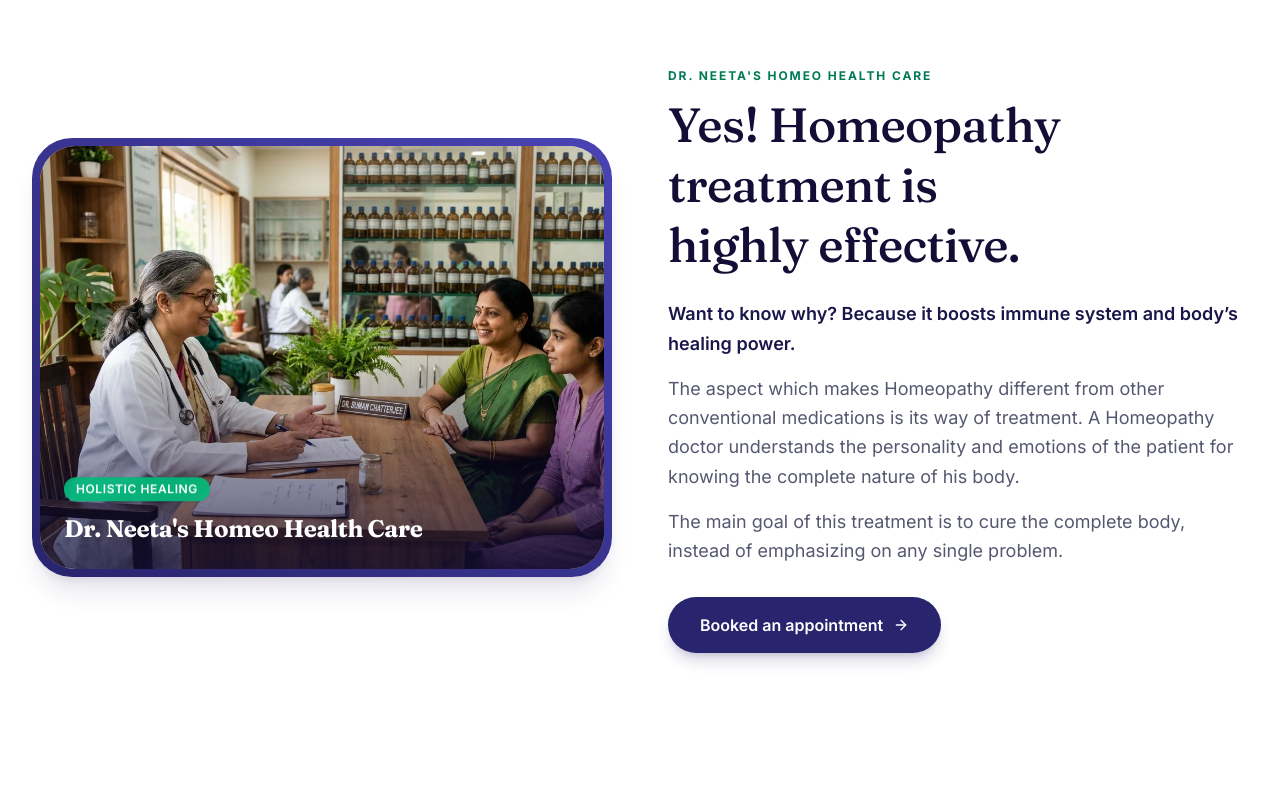
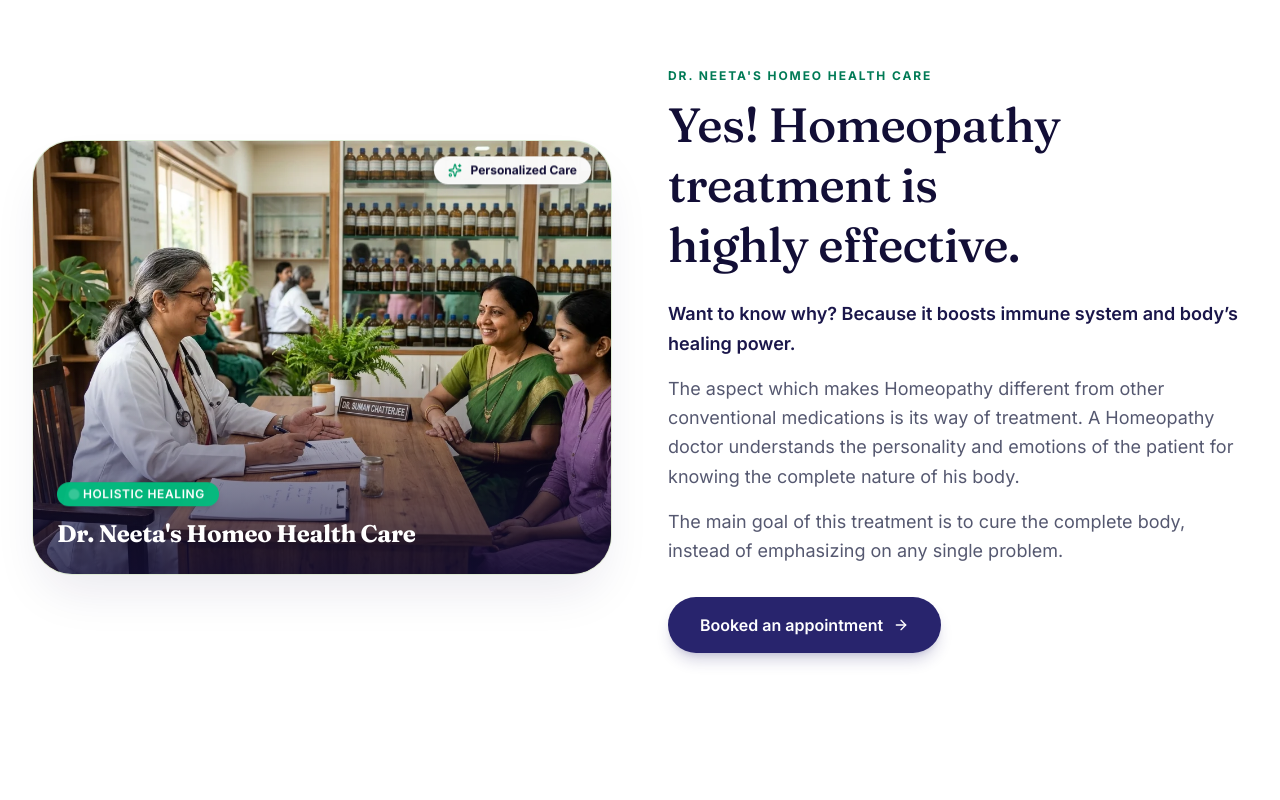
Before and after one commit to drashti1777/homeo-healing, a Next.js app: page / in a window 1280 px wide. Shown: the part 1180-1980 px from the top of the page. Built offline with nearby package versions, Linux system fonts and the light colour scheme; no server answers.

Commit message:
fix: remove blue outline border and add clean hover/float animations on image cards

```diff
--- a/src/components/home/ClinicIntroLive.tsx
+++ b/src/components/home/ClinicIntroLive.tsx
@@ -10,16 +10,16 @@ export function ClinicIntroLive() {
     <section className="section bg-white py-16 lg:py-24">
       <div className="wrap">
         <div className="grid items-center gap-10 lg:grid-cols-2 lg:gap-14">
-          {/* Left Column: Image of Doctor Consultation (Equal 50% Width) */}
+          {/* Left Column: Image of Doctor Consultation (Equal 50% Width, Clean Borderless Frame with Smooth Hover Animation) */}
           <motion.div
             initial={{ opacity: 0, x: -30 }}
             whileInView={{ opacity: 1, x: 0 }}
             viewport={{ once: true, margin: "-40px" }}
             transition={{ duration: 0.7, ease: [0.16, 1, 0.3, 1] }}
+            whileHover={{ y: -8, transition: { duration: 0.3 } }}
             className="relative group w-full"
           >
-            <div className="relative w-full overflow-hidden rounded-[2.5rem] bg-gradient-to-tr from-forest-800 to-forest-600 p-2 shadow-xl shadow-forest-900/10 transition-shadow duration-500 group-hover:shadow-2xl group-hover:shadow-forest-900/20">
-              <div className="relative aspect-[4/3] sm:aspect-[5/4] lg:aspect-[4/3] w-full overflow-hidden rounded-[2.2rem] bg-sage-100">
+            <div className="relative aspect-[4/3] sm:aspect-[5/4] lg:aspect-[4/3] w-full overflow-hidden rounded-3xl sm:rounded-[2.5rem] bg-sage-100 shadow-2xl shadow-forest-900/10 border border-forest-900/5">
               <Image
                 src="/gallery/indian-consultation.webp"
                 alt="Dr. Neeta's Homeo Health Care - Consultation"
@@ -29,20 +29,31 @@ export function ClinicIntroLive() {
               />
               <div
                 aria-hidden="true"
-                  className="absolute inset-0 bg-gradient-to-t from-forest-950/75 via-transparent to-transparent"
+                className="absolute inset-0 bg-gradient-to-t from-forest-950/80 via-transparent to-transparent"
               />
-                <div className="absolute bottom-6 left-6 right-6 text-white">
+
+              {/* Floating Top-Right Animated Badge */}
+              <motion.div
+                animate={{ y: [0, -5, 0] }}
+                transition={{ duration: 4.5, repeat: Infinity, ease: "easeInOut" }}
+                className="absolute top-5 right-5 z-10 inline-flex items-center gap-2 rounded-2xl bg-white/95 px-3.5 py-1.5 text-xs font-bold text-forest-950 backdrop-blur-md shadow-lg shadow-forest-900/15"
+              >
+                <Sparkles className="size-3.5 text-emerald-600" />
+                <span>Personalized Care</span>
+              </motion.div>
+
+              <div className="absolute bottom-6 left-6 right-6 text-white z-10">
                 <motion.span
                   animate={{ y: [0, -4, 0] }}
                   transition={{ duration: 4, repeat: Infinity, ease: "easeInOut" }}
-                    className="inline-block rounded-full bg-emerald-500/90 px-3 py-1 text-xs font-semibold uppercase tracking-wider backdrop-blur-sm shadow-sm"
+                  className="inline-flex items-center gap-1.5 rounded-full bg-emerald-500/95 px-3.5 py-1 text-xs font-semibold uppercase tracking-wider backdrop-blur-md shadow-md"
                 >
-                    Holistic Healing
+                  <span className="size-1.5 rounded-full bg-white animate-ping" />
+                  <span>Holistic Healing</span>
                 </motion.span>
                 <h3 className="mt-2 font-serif text-2xl font-bold text-white">
                   Dr. Neeta&apos;s Homeo Health Care
                 </h3>
-                </div>
               </div>
             </div>
           </motion.div>
--- a/src/components/home/WhyHomeopathySection.tsx
+++ b/src/components/home/WhyHomeopathySection.tsx
@@ -10,35 +10,50 @@ export function WhyHomeopathySection() {
     <section className="section bg-sage-50/60 py-16 lg:py-24 overflow-hidden border-t border-forest-800/10">
       <div className="wrap">
         <div className="grid items-center gap-10 lg:grid-cols-2 lg:gap-14">
-          {/* Left Column: Image of Indian Family Health (Equal 50% Width) */}
+          {/* Left Column: Image of Indian Family Health (Equal 50% Width, Clean Borderless Frame with Smooth Hover Animation) */}
           <motion.div
             initial={{ opacity: 0, x: -30 }}
             whileInView={{ opacity: 1, x: 0 }}
             viewport={{ once: true }}
             transition={{ duration: 0.7 }}
-            className="relative w-full"
+            whileHover={{ y: -8, transition: { duration: 0.3 } }}
+            className="relative group w-full"
           >
-            <div className="relative w-full overflow-hidden rounded-[2.5rem] bg-gradient-to-tr from-forest-800 to-forest-600 p-2 shadow-xl shadow-forest-900/10">
-              <div className="relative aspect-[4/3] sm:aspect-[5/4] lg:aspect-[4/3] w-full overflow-hidden rounded-[2.2rem] bg-sage-100">
+            <div className="relative aspect-[4/3] sm:aspect-[5/4] lg:aspect-[4/3] w-full overflow-hidden rounded-3xl sm:rounded-[2.5rem] bg-sage-100 shadow-2xl shadow-forest-900/10 border border-forest-900/5">
               <Image
                 src="/gallery/indian-family-health.webp"
                 alt="Happy healthy Indian multi-generational family enjoying natural vitality"
                 fill
                 sizes="(min-width: 1024px) 50vw, 90vw"
-                  className="object-cover"
+                className="object-cover transition-transform duration-700 ease-out group-hover:scale-105"
               />
               <div
                 aria-hidden="true"
-                  className="absolute inset-0 bg-gradient-to-t from-forest-950/70 via-transparent to-transparent"
+                className="absolute inset-0 bg-gradient-to-t from-forest-950/80 via-transparent to-transparent"
               />
-                <div className="absolute bottom-6 left-6 right-6 text-white">
-                  <p className="text-xs font-semibold uppercase tracking-wider text-emerald-400">
-                    Holistic Medicine
-                  </p>
-                  <h3 className="mt-1 font-serif text-2xl font-bold text-white">
+
+              {/* Floating Top-Right Animated Badge */}
+              <motion.div
+                animate={{ y: [0, -5, 0] }}
+                transition={{ duration: 5, repeat: Infinity, ease: "easeInOut", delay: 0.5 }}
+                className="absolute top-5 right-5 z-10 inline-flex items-center gap-2 rounded-2xl bg-white/95 px-3.5 py-1.5 text-xs font-bold text-forest-950 backdrop-blur-md shadow-lg shadow-forest-900/15"
+              >
+                <Leaf className="size-3.5 text-emerald-600" />
+                <span>100% Gentle &amp; Safe</span>
+              </motion.div>
+
+              <div className="absolute bottom-6 left-6 right-6 text-white z-10">
+                <motion.span
+                  animate={{ y: [0, -4, 0] }}
+                  transition={{ duration: 4, repeat: Infinity, ease: "easeInOut" }}
+                  className="inline-flex items-center gap-1.5 rounded-full bg-emerald-500/95 px-3.5 py-1 text-xs font-semibold uppercase tracking-wider backdrop-blur-md shadow-md"
+                >
+                  <span className="size-1.5 rounded-full bg-white animate-ping" />
+                  <span>Holistic Medicine</span>
+                </motion.span>
+                <h3 className="mt-2 font-serif text-2xl font-bold text-white">
                   Permanent Cure for the Whole Person
                 </h3>
-                </div>
               </div>
             </div>
           </motion.div>
```
Lines whose indentation alone changed are shown as unchanged.
